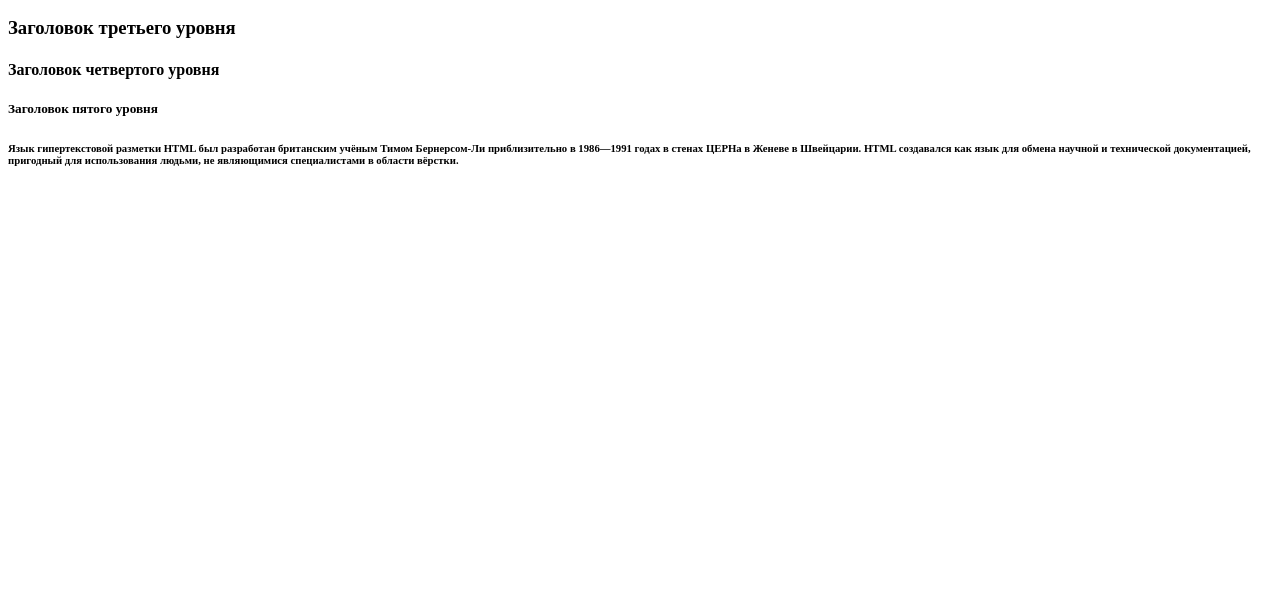
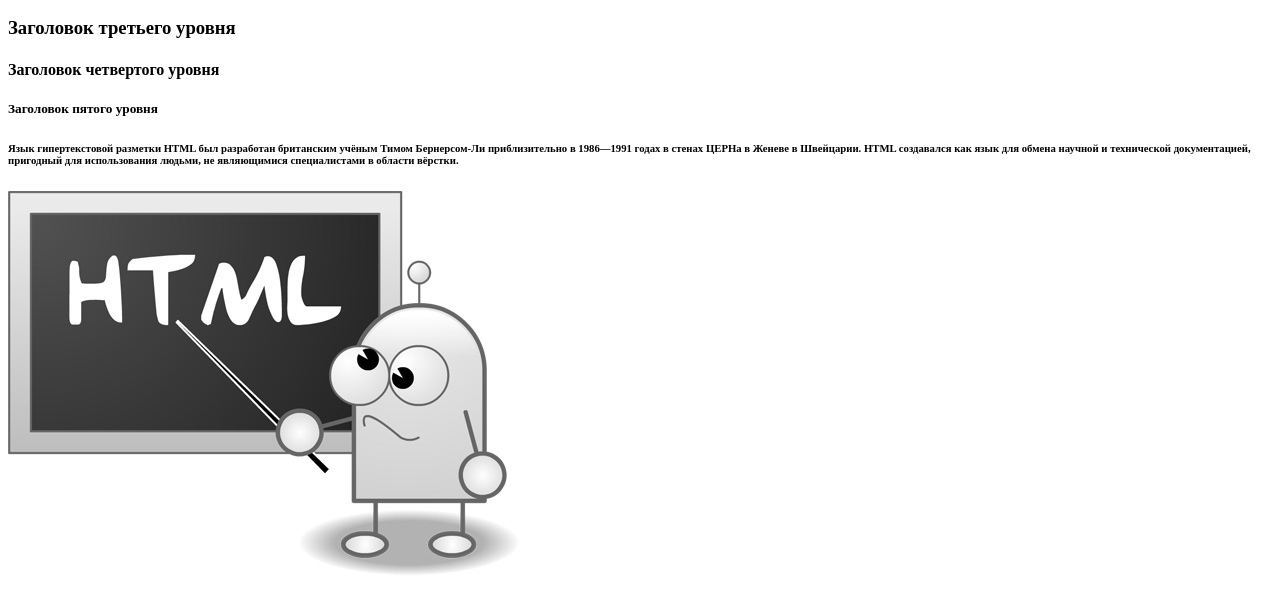
Before and after one commit to AlinaRu32/alili, a plain HTML site: page index.html in a window 1280 px wide. Shown: the part 96-708 px from the top of the page. Drawn offline with Linux system fonts and the light colour scheme.

Commit message:
html jpg1

```diff
--- a/index.html
+++ b/index.html
@@ -11,5 +11,6 @@
   <h4>Заголовок четвертого уровня</h4>
   <h5>Заголовок пятого уровня</h5>
   <h6>Язык гипертекстовой разметки HTML был разработан британским учёным Тимом Бернерсом-Ли приблизительно в 1986—1991 годах в стенах ЦЕРНа в Женеве в Швейцарии. HTML создавался как язык для обмена научной и технической документацией, пригодный для использования людьми, не являющимися специалистами в области вёрстки.</h6>
+<p><img src="1.jpg" alt="Письма мастера дзен"></p>
  </body>
 </html>
```
Also changed, not shown: 1.jpg (added).
